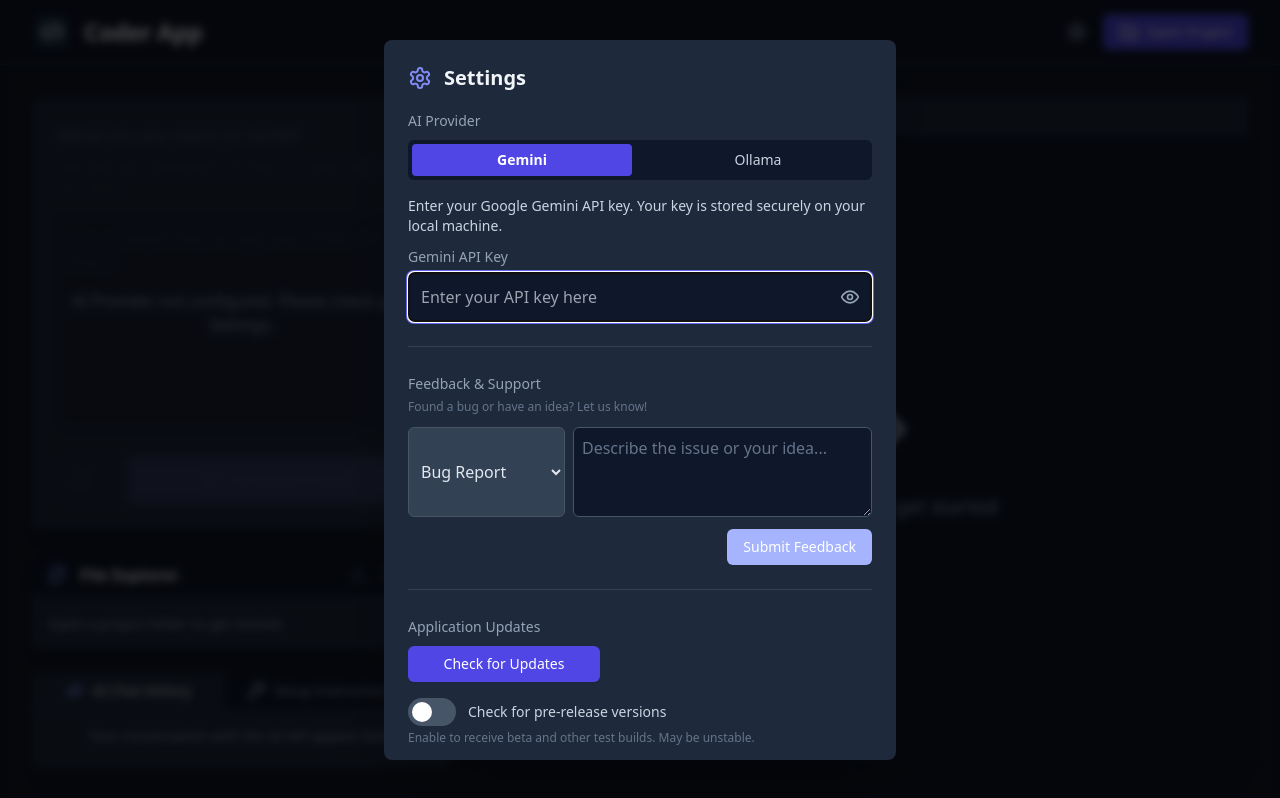
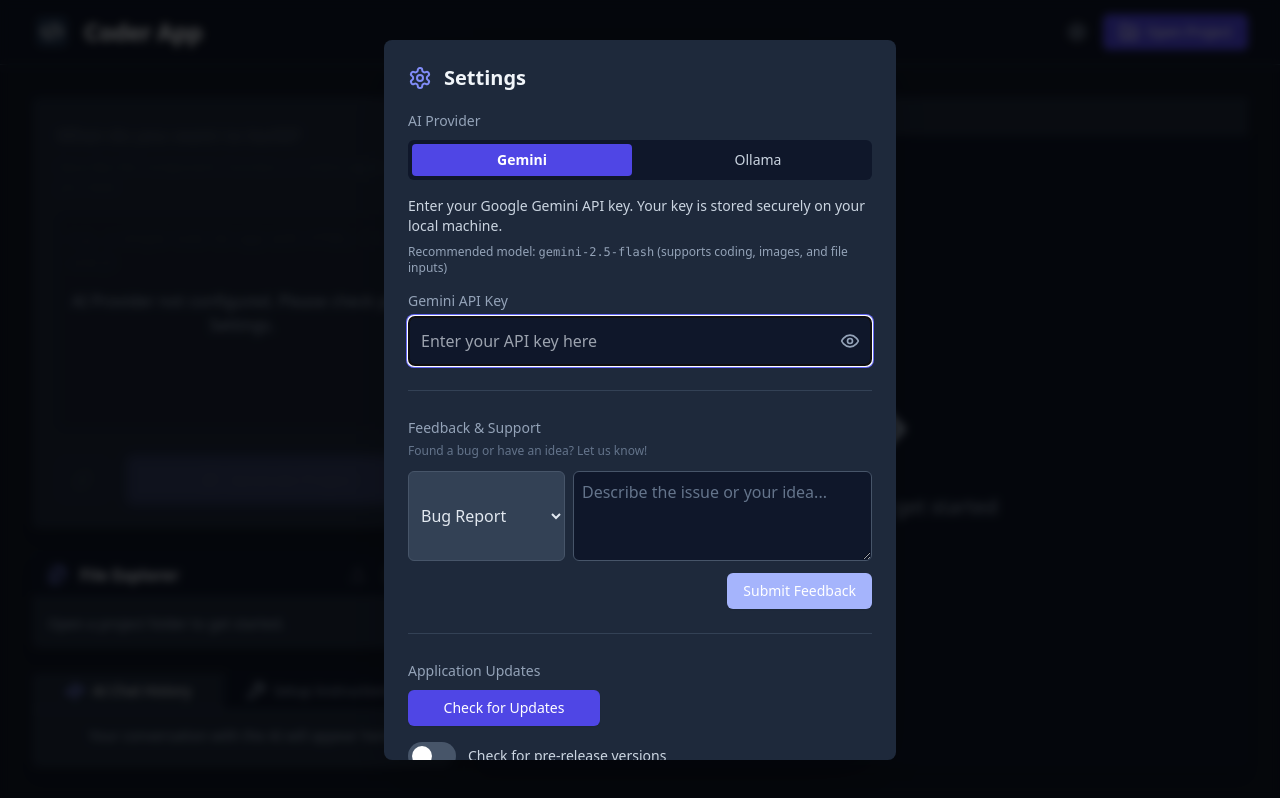
Before and after one commit to SamVolvo/Coder-App, a React (Vite) app: page / in a window 1280 px wide. Both pictures are taken after a click on the button 1076 px from the left and 32 px from the top of the page. Built offline with nearby package versions, Linux system fonts and the light colour scheme.

Commit message:
feat: recommend gemini model

```diff
--- a/components/SettingsModal.tsx
+++ b/components/SettingsModal.tsx
@@ -219,6 +219,9 @@ const SettingsModal: React.FC<SettingsModalProps> = ({ isOpen, onClose, onSave,
                         <p className="text-slate-300 mb-2 text-sm">
                           Enter your Google Gemini API key. Your key is stored securely on your local machine.
                         </p>
+                        <p className="text-xs text-slate-400 mb-3">
+                          Recommended model: <code>gemini-2.5-flash</code> (supports coding, images, and file inputs)
+                        </p>
                         <label htmlFor="apiKey" className="text-sm font-medium text-slate-400">Gemini API Key</label>
                         <div className="relative mt-1">
                             <input id="apiKey" type={isKeyVisible ? 'text' : 'password'} value={apiKeyInput} onChange={(e) => setApiKeyInput(e.target.value)} placeholder="Enter your API key here" className="w-full bg-slate-900 border border-slate-600 rounded-md p-3 pr-10 text-slate-200 focus:ring-2 focus:ring-indigo-500 focus:border-indigo-500 transition duration-200" autoFocus/>
```
Also changed, not shown: 1 other file (tests, documents, lock files or other folders).
